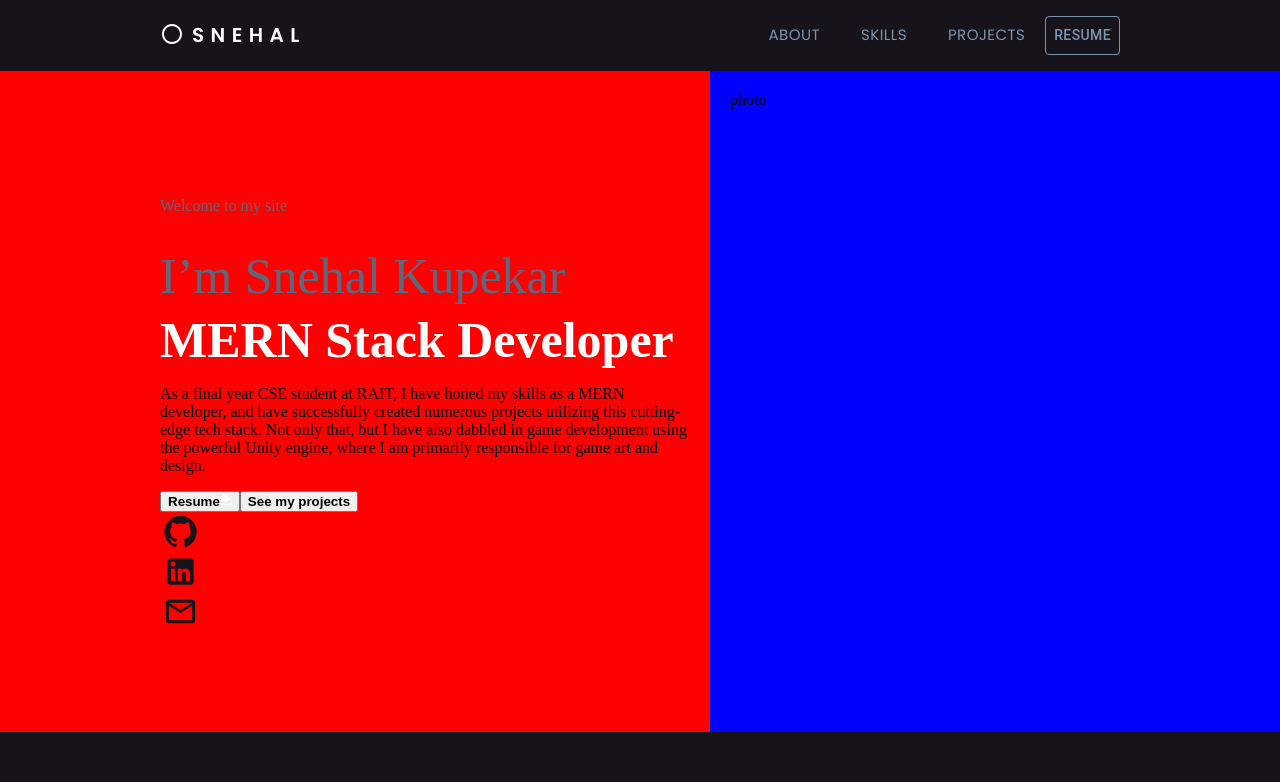
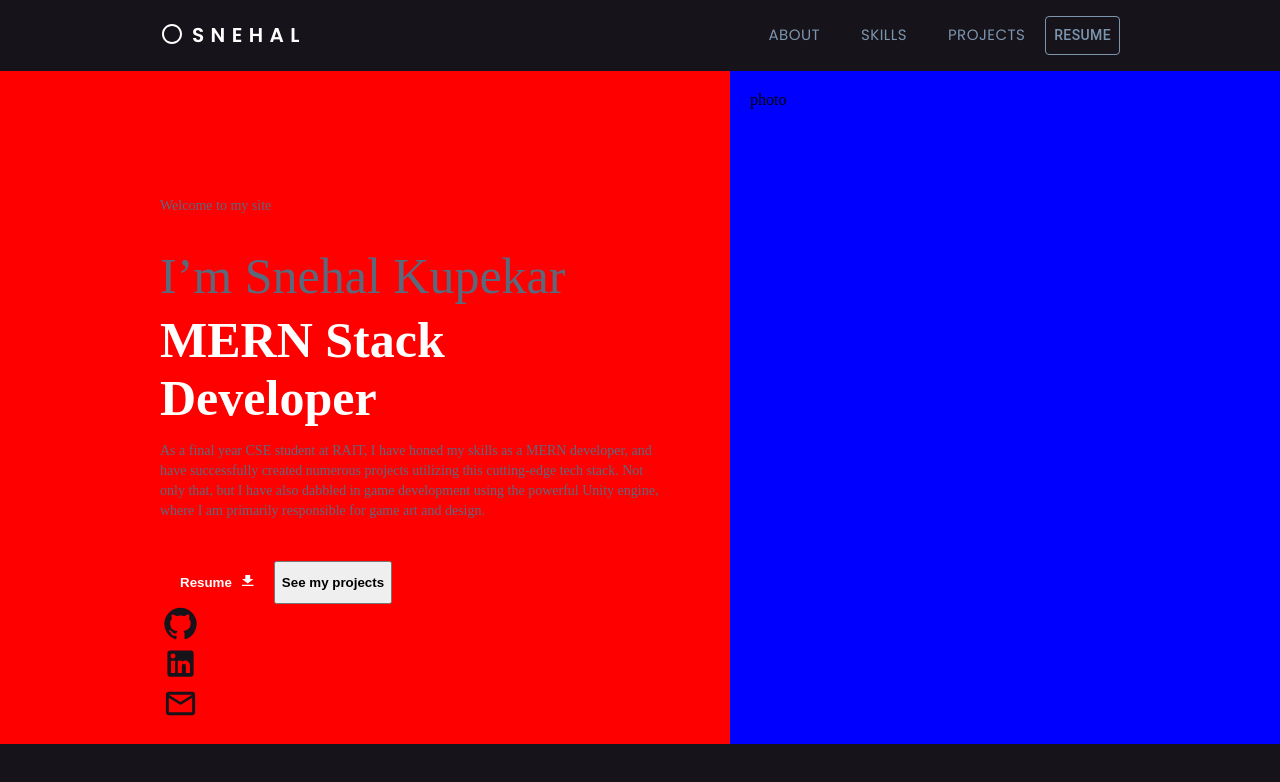
Before and after one commit to Snehal-Kupekar/Portfolio, a React (Create React App) app: page / in a window 1280 px wide. Shown: the top 782 px of the page. Built offline with nearby package versions, Linux system fonts and the light colour scheme; the HTML template or start-up script is replaced by a standard one.

Commit message:
btn chnage

```diff
--- a/src/App.js
+++ b/src/App.js
@@ -21,7 +21,7 @@ const App = () => {
     <BrowserRouter>
       <Routes>
         <Route path="/" element={<Homepage />} />
-        <Route path="/About" element={<LandingPage />} />
+        {/* <Route path="/About" element={<LandingPage />} /> */}
         <Route path="/Skills" element={<Skills />} />
         <Route path="/Projects" element={<Project />} />
       </Routes>
--- a/src/components/homepage.js
+++ b/src/components/homepage.js
@@ -52,7 +52,7 @@ const Homepage = () => {
                 <span>MERN Stack Developer</span>
               </b>
             </p>
-            <p>
+            <p className={styles.greyFont}>
               As a final year CSE student at RAIT, I have honed my skills as a
               MERN developer, and have successfully created numerous projects
               utilizing this cutting-edge tech stack. Not only that, but I have
@@ -60,8 +60,8 @@ const Homepage = () => {
               where I am primarily responsible for game art and design.
             </p>
           </div>
-          <div>
-            <button onClick={resumeButtonHandle}>
+          <div className={styles.buttons}>
+            <button onClick={resumeButtonHandle} className={styles.btnResume }>
               <b>Resume</b>
               <img alt="" src="/vector.svg" />
             </button>
--- a/src/styles/homepage.module.css
+++ b/src/styles/homepage.module.css
@@ -6,13 +6,15 @@
 .leftPart{
 
     flex: 1;
-    padding: 20px 20px 100px 160px ;
+    padding: 20px 60px 20px 160px ;
     background-color: red;
 
 }
 .greyFont {
     color: #5b697d;
     font-family: var(--font-poppins);
+    line-height: 20px;
+    font-size: 14px;
 }
 
 .toptext{
@@ -30,6 +32,24 @@
 }
 .role span {
     color: #fff;
+}
+
+.buttons {
+    display: flex;
+    margin-top: 5vh;
+}
+
+.btnResume {
+    background-color: var(--color-brown);
+    border-radius: 8px;
+    border: none;
+    padding: 14px 20px;
+    color: #fff;
+}
+
+.buttons img {
+    overflow: hidden;
+    margin-left: 10px;
 }
 .rightPart{
     flex: 1;
```
